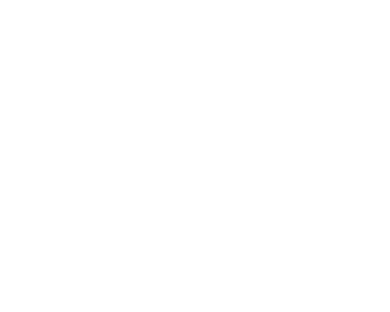
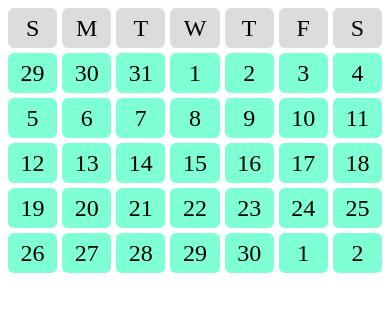
Before and after one commit to ShabbirMollek/Milestone-2, a plain HTML site: page calender.html in a window 390 px wide. Drawn offline with Linux system fonts and the light colour scheme.

```diff
--- a/calender.html
+++ b/calender.html
@@ -4,8 +4,76 @@
                 <meta charset="UTF-8">
                 <meta name="viewport" content="width=device-width, initial-scale=1.0">
                 <title>Calender</title>
+                <style>
+                                .calender{
+                                                display: grid;
+                                                grid-template-columns: repeat(7,1fr);
+                                                row-gap: 5px;
+                                                column-gap: 5px;
+
+                                }
+                                .date , .day{
+                                                background-color: aquamarine;
+                                                border-radius: 6px;
+                                                height: 40px;
+                                                display: flex;
+                                                justify-content: center;
+                                                align-items: center;
+                                                font-size: 24px;
+                                }
+
+                                .day{
+                                                background-color: gainsboro;
+                                }
+
+                </style>
+
 </head>
 <body>
+              <div class="calender">
+                <div class="day">S</div>
+                <div class="day">M</div>
+                <div class="day">T</div>
+                <div class="day">W</div>
+                <div class="day">T</div>
+                <div class="day">F</div>
+                <div class="day">S</div>
+                <div class="date">29</div>
+                <div class="date">30</div>
+                <div class="date">31</div>
+                <div class="date">1</div>
+                <div class="date">2</div>
+                <div class="date">3</div>
+                <div class="date">4</div>
+                <div class="date">5</div>
+                <div class="date">6</div>
+                <div class="date">7</div>
+                <div class="date">8</div>
+                <div class="date">9</div>
+                <div class="date">10</div>
+                <div class="date">11</div>
+                <div class="date">12</div>
+                <div class="date">13</div>
+                <div class="date">14</div>
+                <div class="date">15</div>
+                <div class="date">16</div>
+                <div class="date">17</div>
+                <div class="date">18</div>
+                <div class="date">19</div>
+                <div class="date">20</div>
+                <div class="date">21</div>
+                <div class="date">22</div>
+                <div class="date">23</div>
+                <div class="date">24</div>
+                <div class="date">25</div>
+                <div class="date">26</div>
+                <div class="date">27</div>
+                <div class="date">28</div>
+                <div class="date">29</div>
+                <div class="date">30</div>
+                <div class="date">1</div>
+                <div class="date">2</div>
 
+              </div>
 </body>
 </html>
```
Also changed, not shown: media.html (added, +11 -0 lines).
